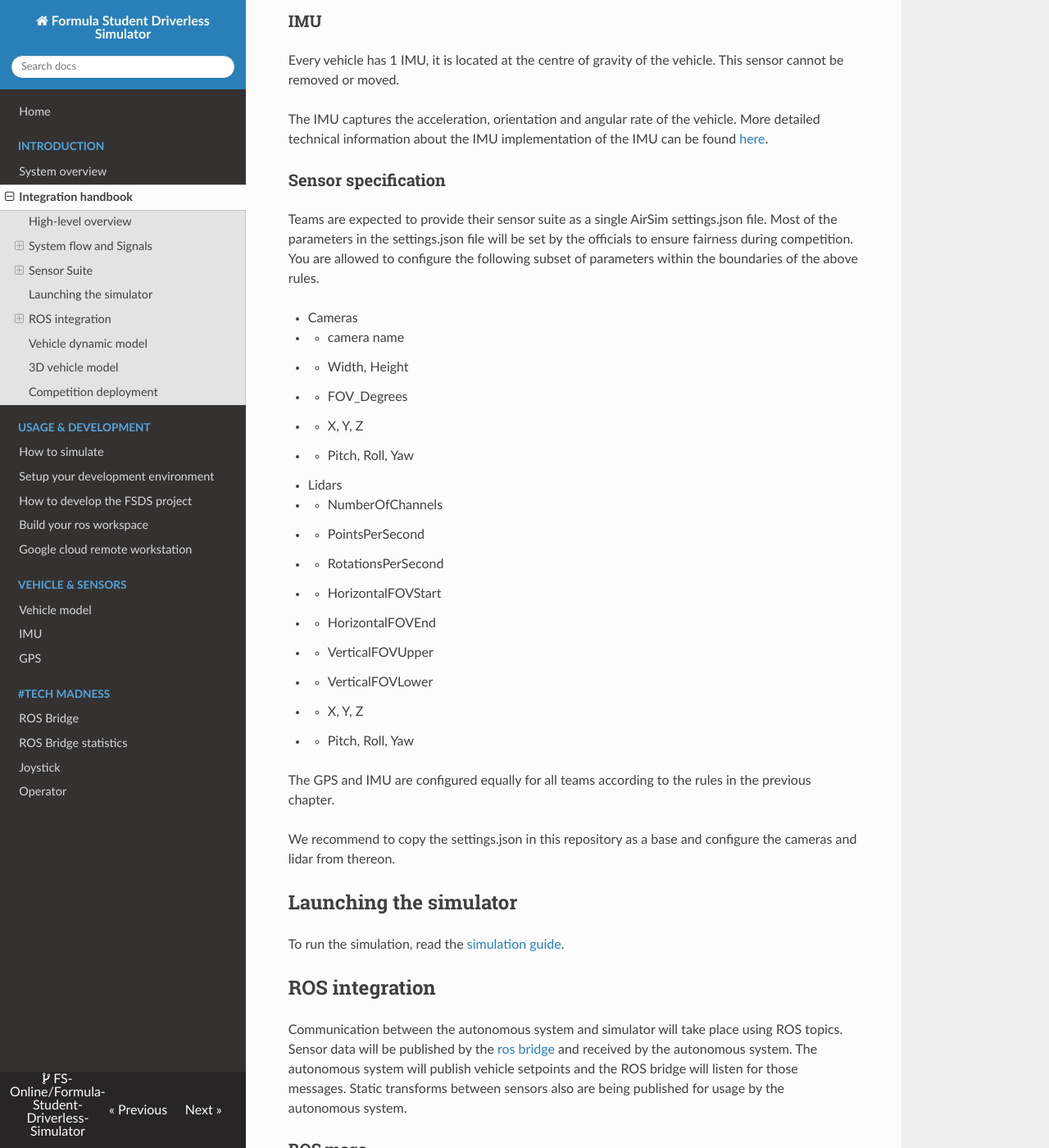
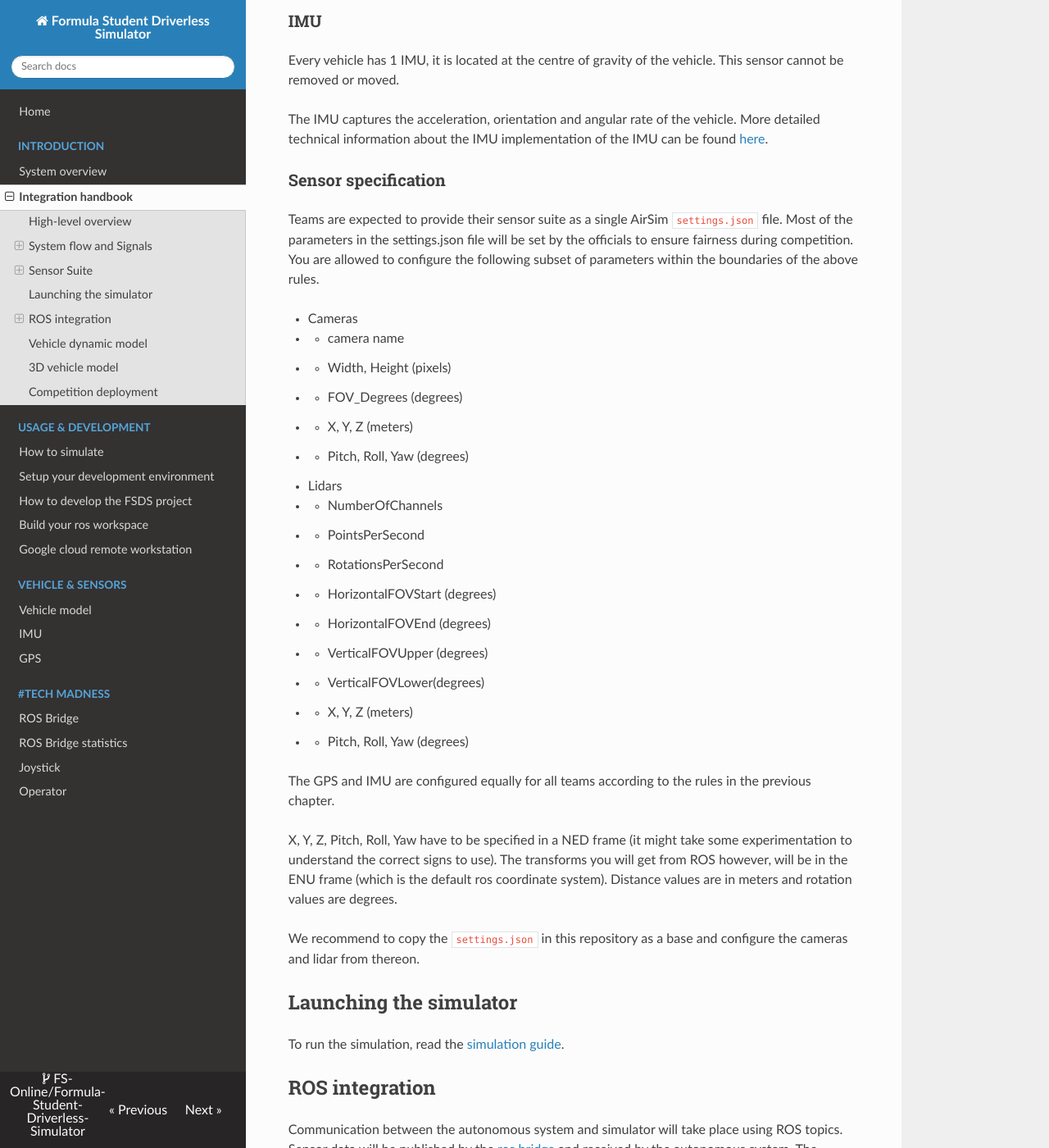
Before and after one commit to FS-Driverless/Formula-Student-Driverless-Simulator, an MkDocs documentation site: the page built from docs/integration-handbook.md, in a window 1280 px wide and 1400 px high, scrolled down 4320 px. Shown: the whole window at 82% size. Built offline with MkDocs 1.6.1, drawn with Linux system fonts in a browser that asks for light colours; nearby versions of some CDN libraries; comment, search, counter and statistics services are not loaded.

Commit message:
Convert tfs and sensor messages to enu frame (#112)
* added comment to static transform publisher

* added enu conversion and publisher

* odom enu working

* removed useless tf broadcaster

* fix blueprint to load blue cones

* cam tf being published in airsim_ros_wrapper for consistent parsing

* sensor tfs and images correspond to each other

* only publishing odom in enu and imu in enu, but found some bugs

* added tf dependency

* removed static transform publisher

* made topics docs a bit clearer and added units documentation

* update docs

* update deps in actions

* lidar points transformed and IMU bugfix and tested

* Remove temporary testing topics and rename /fsds/odom_ned to /fsds/odom

* Support multiple lidars

* Fix lidar and camera rotating to the wrong side

* Add units to integration guide

* Set vehicle starting point in world close to the ground to ensure the car drives on a positive Z relative to the starting positoin

* revert settings.json to master

* Add frame and timestamp to odometry message

* Added docs about odom map frame

Co-authored-by: Sijmen Huizenga <sijmenhuizenga@gmail.com>

```diff
--- a/docs/integration-handbook.md
+++ b/docs/integration-handbook.md
@@ -152,30 +152,34 @@ The IMU captures the acceleration, orientation and angular rate of the vehicle.
 More detailed technical information about the IMU implementation of the IMU can be found [here](imu.md).
 
 ### Sensor specification
-Teams are expected to provide their sensor suite as a single AirSim settings.json file.
+Teams are expected to provide their sensor suite as a single AirSim `settings.json` file.
 Most of the parameters in the settings.json file will be set by the officials to ensure fairness during competition.
 You are allowed to configure the following subset of parameters within the boundaries of the above rules.
 
 * Cameras
  *  * camera name
- *  * Width, Height
- *  * FOV_Degrees
- *  * X, Y, Z
- *  * Pitch, Roll, Yaw
+ *  * Width, Height (pixels)
+ *  * FOV_Degrees (degrees)
+ *  * X, Y, Z (meters)
+ *  * Pitch, Roll, Yaw (degrees)
 * Lidars
  *  * NumberOfChannels
  *  * PointsPerSecond
  *  * RotationsPerSecond
- *  * HorizontalFOVStart
- *  * HorizontalFOVEnd
- *  * VerticalFOVUpper
- *  * VerticalFOVLower
- *  * X, Y, Z
- *  * Pitch, Roll, Yaw
+ *  * HorizontalFOVStart (degrees)
+ *  * HorizontalFOVEnd (degrees)
+ *  * VerticalFOVUpper (degrees)
+ *  * VerticalFOVLower(degrees)
+ *  * X, Y, Z (meters)
+ *  * Pitch, Roll, Yaw (degrees)
 
 The GPS and IMU are configured equally for all teams according to the rules in the previous chapter.
 
-We recommend to copy the settings.json in this repository as a base and configure the cameras and lidar from thereon.
+X, Y, Z, Pitch, Roll, Yaw have to be specified in a NED frame (it might take some experimentation to understand the correct signs to use).
+The transforms you will get from ROS however, will be in the ENU frame (which is the default ros coordinate system).
+Distance values are in meters and rotation values are degrees.
+
+We recommend to copy the `settings.json` in this repository as a base and configure the cameras and lidar from thereon.
 
 ## Launching the simulator
 To run the simulation, read the [simulation guide](how-to-simulate.md).
```
Also changed, not shown: docs/imu.md (+1 -1 lines), docs/ros-bridge.md (+28 -64 lines), docs/images/enu_ned.png (added), settings.json (indentation only), 10 other files.
